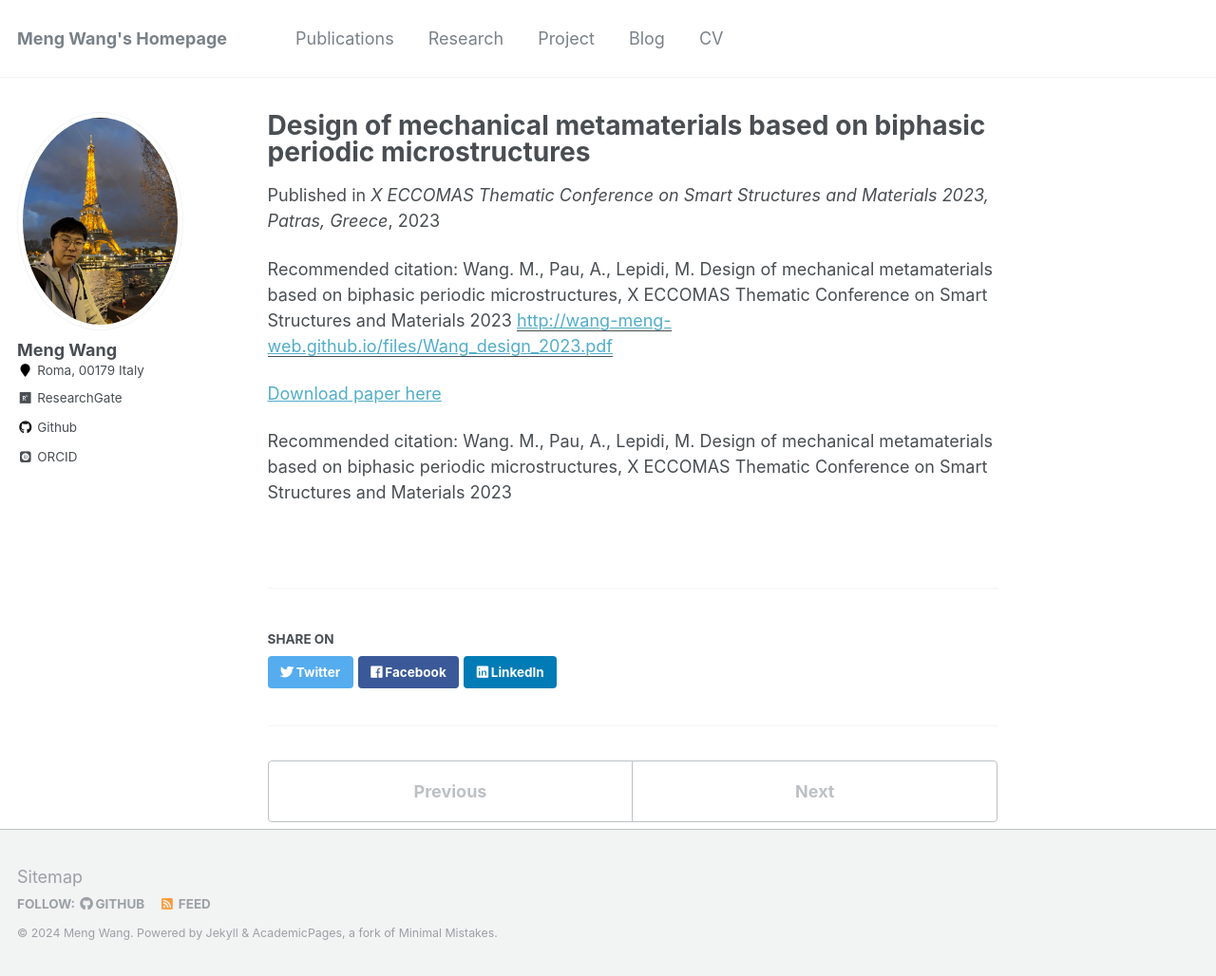
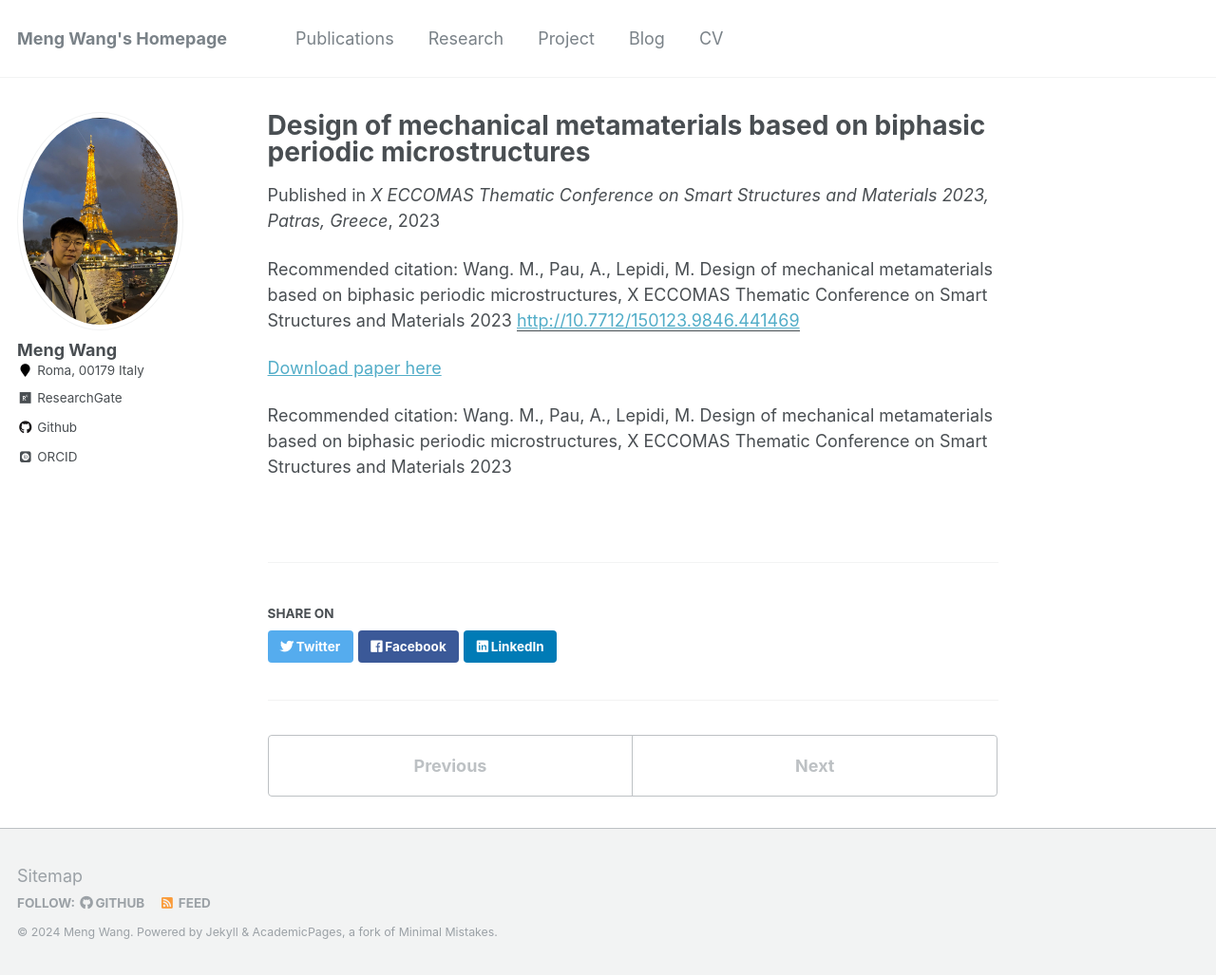
Before and after one commit to wang-meng-web/wang-meng-web.github.io, a Jekyll site: the page built from _publications/2015-10-01-paper-title-number-3.md, in a window 1280 px wide and 1028 px high. Shown: the whole window at 95% size. Built offline with Jekyll 4.4.1, drawn with Linux system fonts in a browser that asks for light colours; some web fonts are replaced; part of the change alters nothing that is shown.

Commit message:
Update 2015-10-01-paper-title-number-3.md

```diff
--- a/_publications/2015-10-01-paper-title-number-3.md
+++ b/_publications/2015-10-01-paper-title-number-3.md
@@ -5,7 +5,7 @@ permalink: /publication/2015-10-01-paper-title-number-3
 excerpt: '**Meng Wang**, Annamaria Pau, Marco Lepidi.'
 date: 2023-07-01
 venue: ' X ECCOMAS Thematic Conference on Smart Structures and Materials 2023, Patras, Greece'
-paperurl: 'http://wang-meng-web.github.io/files/Wang_design_2023.pdf'
+paperurl: 'http://10.7712/150123.9846.441469'
 citation: 'Wang. M., Pau, A., Lepidi, M. Design of mechanical metamaterials based on biphasic periodic microstructures,  X ECCOMAS Thematic Conference on Smart Structures and Materials 2023'
 ---
 
```
